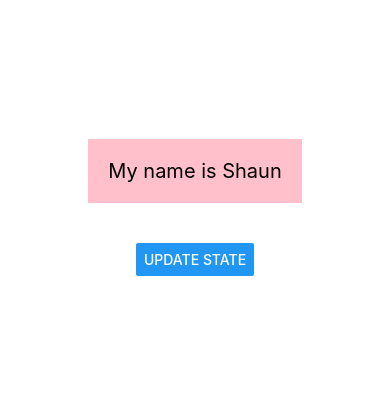
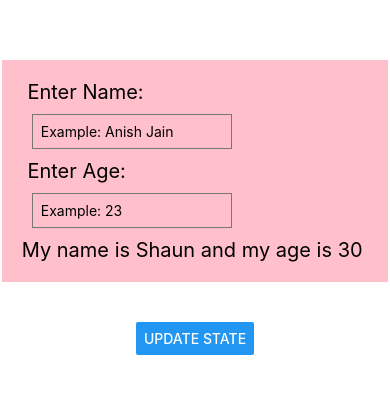
Before and after one commit to LBJANU/Peer-To-Peer-Final, a React Native app: screen / in a window 390 px wide. Shown: the part 215-608 px from the top of the page. Built offline with nearby package versions, Linux system fonts and the light colour scheme.

Commit message:
TextInput experiments

```diff
--- a/App.js
+++ b/App.js
@@ -1,19 +1,36 @@
 import { StatusBar } from 'expo-status-bar';
 import React, {useState} from 'react';
-import { StyleSheet, Text, View, Button } from 'react-native';
+import { StyleSheet, Text, View, Button, TextInput } from 'react-native';
+
 
 export default function App() {
   const [name, setName] = useState('Shaun');
+  const {change, setChange} = useState('default');
+  const {changeage, setChangeAge} = useState('0');
+  const [age, setAge] = useState('30');
 
   const clickPressed = () => {
-    setName('ong shit wild fr');
+    setName('change');
+    setAge('changeage');
   }
 
 
   return (
     <View style={styles.container}>
       <View style ={styles.header}>
-      <Text style ={styles.bolden}>My name is {name}</Text>
+
+        <Text style = {styles.bolden}> Enter Name:</Text>
+        <TextInput style = {styles.input}
+         placeholder='Example: Anish Jain'
+         onChangeText={(change) => setChange(change)} />
+
+        <Text style = {styles.bolden}> Enter Age:</Text>
+        <TextInput style = {styles.input}
+         placeholder='Example: 23'
+         onChangeText={(changeage) => setChangeAge(changeage)} />
+
+
+      <Text style ={styles.bolden}>My name is {name} and my age is {age} </Text>
       </View>
       <View style = {styles.buttonContainer}>
         <Text></Text>
@@ -42,5 +59,12 @@ const styles = StyleSheet.create({
   },
   buttonContainer: {
     marginTop: 40,
+  },
+  input: {
+    borderWidth: 1,
+    borderColor: '#777',
+    padding: 8,
+    margin: 10,
+    width: 200,
   }
 });
```
